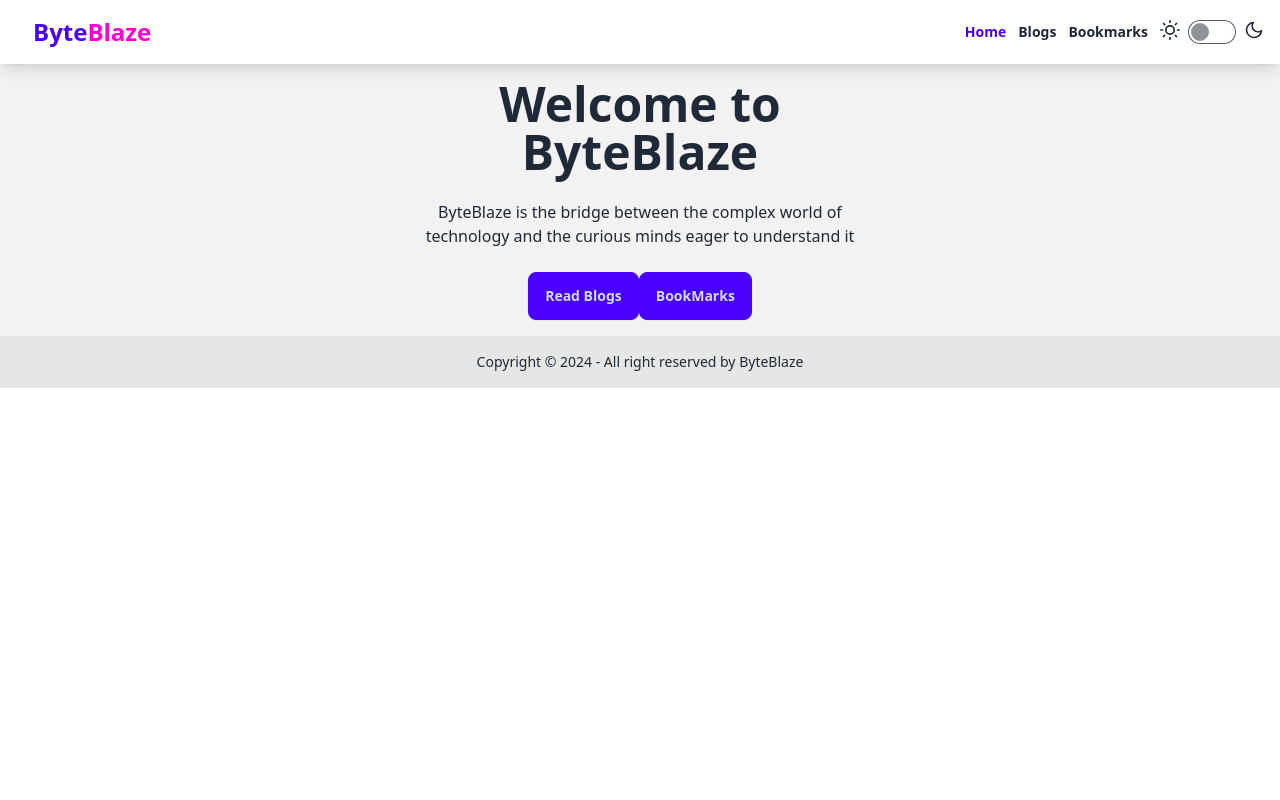
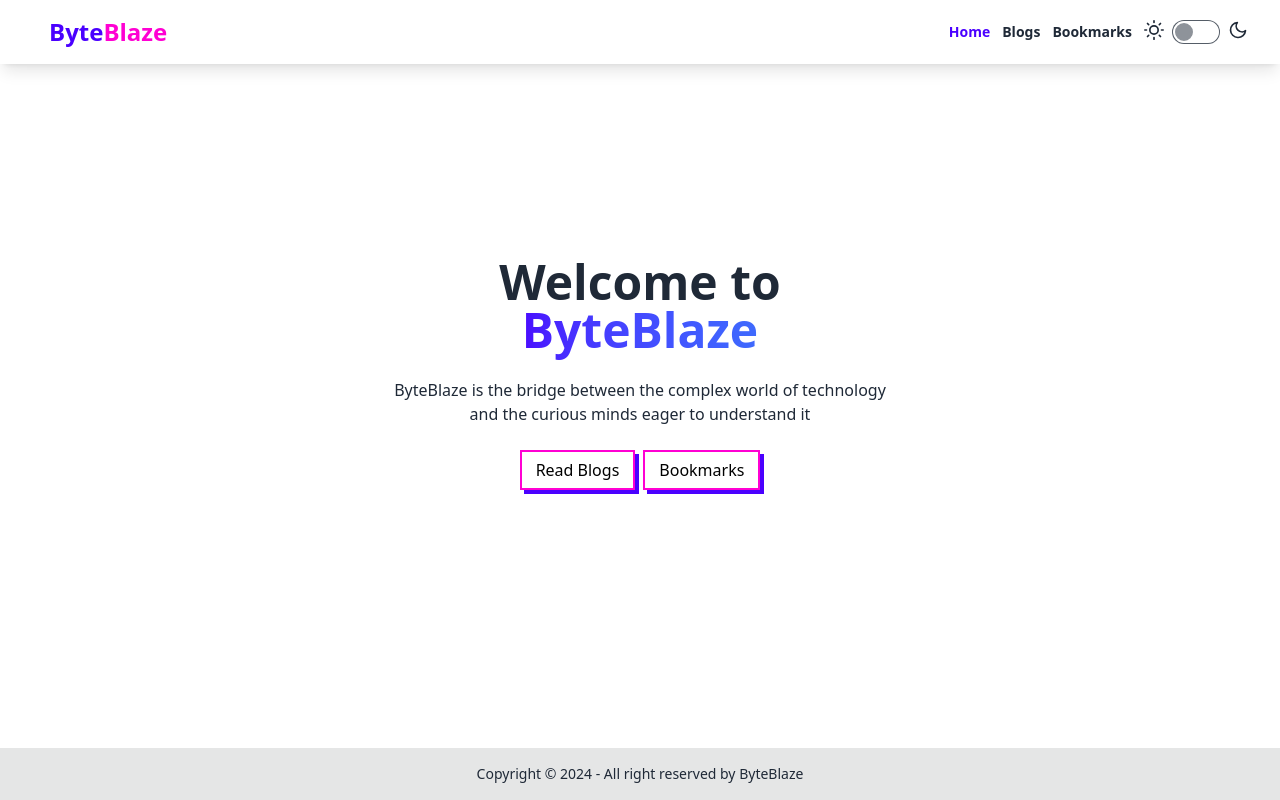
Before and after one commit to codebyahadul/byteblaze, a React (Vite) app: page / in a window 1280 px wide. Built offline with nearby package versions, Linux system fonts and the light colour scheme.

Commit message:
added blogs data, api, fetch data and show on ui

```diff
--- /dev/null
+++ b/src/components/BlogCard.jsx
@@ -0,0 +1,17 @@
+/* eslint-disable react/prop-types */
+import { Link } from "react-router-dom";
+const BlogCard = ({blog}) => {
+    console.log(blog);
+    return (
+        <Link rel="noopener noreferrer" href="#" className="max-w-sm mx-auto group hover:no-underline focus:no-underline dark:bg-gray-900">
+            <img role="presentation" className="object-cover w-full rounded h-44 dark:bg-gray-500" src={blog.cover_image} />
+            <div className="p-6 space-y-2">
+                <h3 className="text-2xl font-semibold group-hover:underline group-focus:underline">{blog.title}</h3>
+                <span className="text-xs dark:text-gray-400">{new Date(blog.published_at).toLocaleDateString()}</span>
+                <p>{blog.description}</p>
+            </div>
+        </Link>
+    );
+};
+
+export default BlogCard;
--- a/src/components/Hero.jsx
+++ b/src/components/Hero.jsx
@@ -1,13 +1,24 @@
+import { Link } from "react-router-dom";
 
 const Hero = () => {
     return (
-        <div className="hero bg-base-200">
+        <div className="hero -mt-16">
             <div className="hero-content text-center">
-                <div className="max-w-md">
-                    <h1 className="text-5xl font-bold">Welcome to ByteBlaze</h1>
+                <div className="max-w-lg">
+                    <h1 className="text-5xl font-bold">Welcome to <span className="bg-gradient-to-r bg-300% from-primary via-blue-500 to-secondary text-transparent bg-clip-text animate-gradient">ByteBlaze</span></h1>
                     <p className="py-6">ByteBlaze is the bridge between the complex world of technology and the curious minds eager to understand it</p>
-                    <button className="btn btn-primary">Read Blogs</button>
-                    <button className="btn btn-primary">BookMarks</button>
+                    <div className="flex justify-center gap-2">
+                        <Link to='/blogs' className="relative inline-block px-4 py-2 font-medium group">
+                            <span className="absolute inset-0 w-full h-full transition duration-200 ease-out transform translate-x-1 translate-y-1 bg-primary group-hover:-translate-x-0 group-hover:-translate-y-0"></span>
+                            <span className="absolute inset-0 w-full h-full bg-white border-2 border-secondary group-hover:bg-primary"></span>
+                            <span className="relative text-black group-hover:text-white">Read Blogs</span>
+                        </Link>
+                        <Link to='/bookmarks' className="relative inline-block px-4 py-2 font-medium group">
+                            <span className="absolute inset-0 w-full h-full transition duration-200 ease-out transform translate-x-1 translate-y-1 bg-primary group-hover:-translate-x-0 group-hover:-translate-y-0"></span>
+                            <span className="absolute inset-0 w-full h-full bg-white border-2 border-secondary group-hover:bg-primary"></span>
+                            <span className="relative text-black group-hover:text-white">Bookmarks</span>
+                        </Link>
+                    </div>
                 </div>
             </div>
         </div>
--- a/src/components/Nav.jsx
+++ b/src/components/Nav.jsx
@@ -1,6 +1,6 @@
 import { useEffect } from "react";
 import { useState } from "react";
-import { NavLink } from "react-router-dom";
+import { Link, NavLink } from "react-router-dom";
 
 const Nav = () => {
     const [theme, setTheme] = useState('light');
@@ -22,9 +22,9 @@ const Nav = () => {
     }, [theme]);
 
     return (
-        <div className="navbar bg-base-100 px-4 fixed shadow-lg">
+        <div className="navbar bg-base-100 px-4 sm:px-8 fixed shadow-lg">
             <div className="flex-1">
-                <a className="btn btn-ghost text-2xl text-primary font-bold normal-case gap-0">Byte<span className="text-secondary">Blaze</span></a>
+                <Link to='/' className="btn btn-ghost text-2xl text-primary font-bold normal-case gap-0">Byte<span className="text-secondary">Blaze</span></Link>
             </div>
             <div className="flex-none">
                 <ul className="menu menu-horizontal px-1 font-bold hidden sm:flex gap-3 mr-2">
--- a/src/layouts/Mainlayout.jsx
+++ b/src/layouts/Mainlayout.jsx
@@ -6,10 +6,12 @@ const Mainlayout = () => {
     return (
         <div>
             <div className="h-16">
-                <Nav/>
+                <Nav />
             </div>
-            <Outlet/>
-            <Footer/>
+            <div className="min-h-[calc(100vh-116px)]">
+                <Outlet />
+            </div>
+            <Footer />
         </div>
     );
 };
--- a/src/main.jsx
+++ b/src/main.jsx
@@ -17,6 +17,7 @@ const router = createBrowserRouter([
       },
       {
         path: '/blogs',
+        loader: () => fetch('https://dev.to/api/articles?per_page=20&top=20'),
         element: <Blogs />
       },
       {
--- a/src/pages/Blogs.jsx
+++ b/src/pages/Blogs.jsx
@@ -1,10 +1,29 @@
-
-
+import { useLoaderData } from "react-router-dom";
+import BlogCard from "../components/BlogCard";
 const Blogs = () => {
+    const blogs = useLoaderData();
+    console.log(blogs);
     return (
-        <div>
-            <h1>This is blog page</h1>
-        </div>
+        <section className="dark:bg-gray-800 dark:text-gray-100">
+            <div className="container max-w-6xl p-6 mx-auto space-y-6 sm:space-y-12">
+                <a rel="noopener noreferrer" href="#" className="block max-w-sm gap-3 py-6 mx-auto sm:max-w-full group hover:no-underline focus:no-underline lg:grid lg:grid-cols-12 dark:bg-gray-900">
+                    <img src={blogs[1].cover_image} alt="" className="object-cover w-full h-64 rounded sm:h-96 lg:col-span-7 dark:bg-gray-500" />
+                    <div className="p-6 space-y-2 lg:col-span-5">
+                        <h3 className="text-2xl font-semibold sm:text-4xl group-hover:underline group-focus:underline">{blogs[1].title}</h3>
+                        <span className="text-xs dark:text-gray-400">{new Date(blogs[1].published_at).toLocaleDateString()}</span>
+                        <p>{blogs[1].description}</p>
+                    </div>
+                </a>
+                <div className="grid justify-center grid-cols-1 gap-6 sm:grid-cols-2 lg:grid-cols-3">
+                    {
+                        blogs.map((blog) => <BlogCard
+                        key={blog.id}
+                        blog={blog}
+                        />)
+                    }
+                </div>
+            </div>
+        </section>
     );
 };
 
--- a/src/pages/Home.jsx
+++ b/src/pages/Home.jsx
@@ -1,8 +1,10 @@
 import Hero from "../components/Hero";
+import wave from '../assets/wave.svg';
 const Home = () => {
     return (
-        <div>
+        <div className="flex flex-col items-center justify-center min-h-[calc(100vh-116px)] relative">
             <Hero />
+            <img className="absolute bottom-0 w-full" src={wave} alt="" />
         </div>
     );
 };
--- a/tailwind.config.js
+++ b/tailwind.config.js
@@ -5,7 +5,21 @@ export default {
     "./src/**/*.{js,ts,jsx,tsx}",
   ],
   theme: {
-    extend: {},
+    extend: {
+      keyframes: {
+        animatedgradient: {
+          '0%': { backgroundPosition: '0% 50%' },
+          '50%': { backgroundPosition: '100% 50%' },
+          '100%': { backgroundPosition: '0% 50%' },
+        },
+      },
+      backgroundSize: {
+        '300%': '300%',
+      },
+      animation: {
+        gradient: 'animatedgradient 6s ease infinite alternate',
+      },
+    },
   },
   plugins: [require("daisyui")],
   daisyui: {
```
